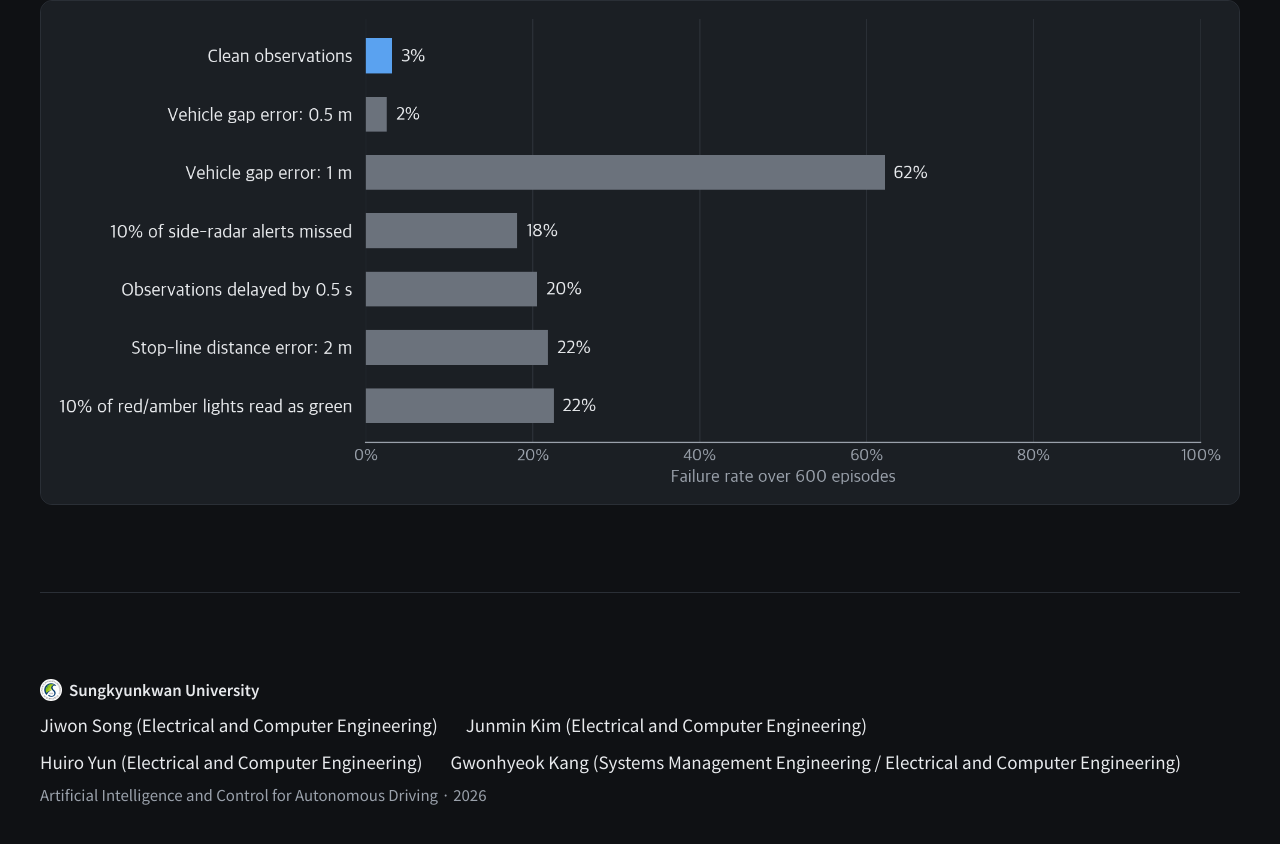
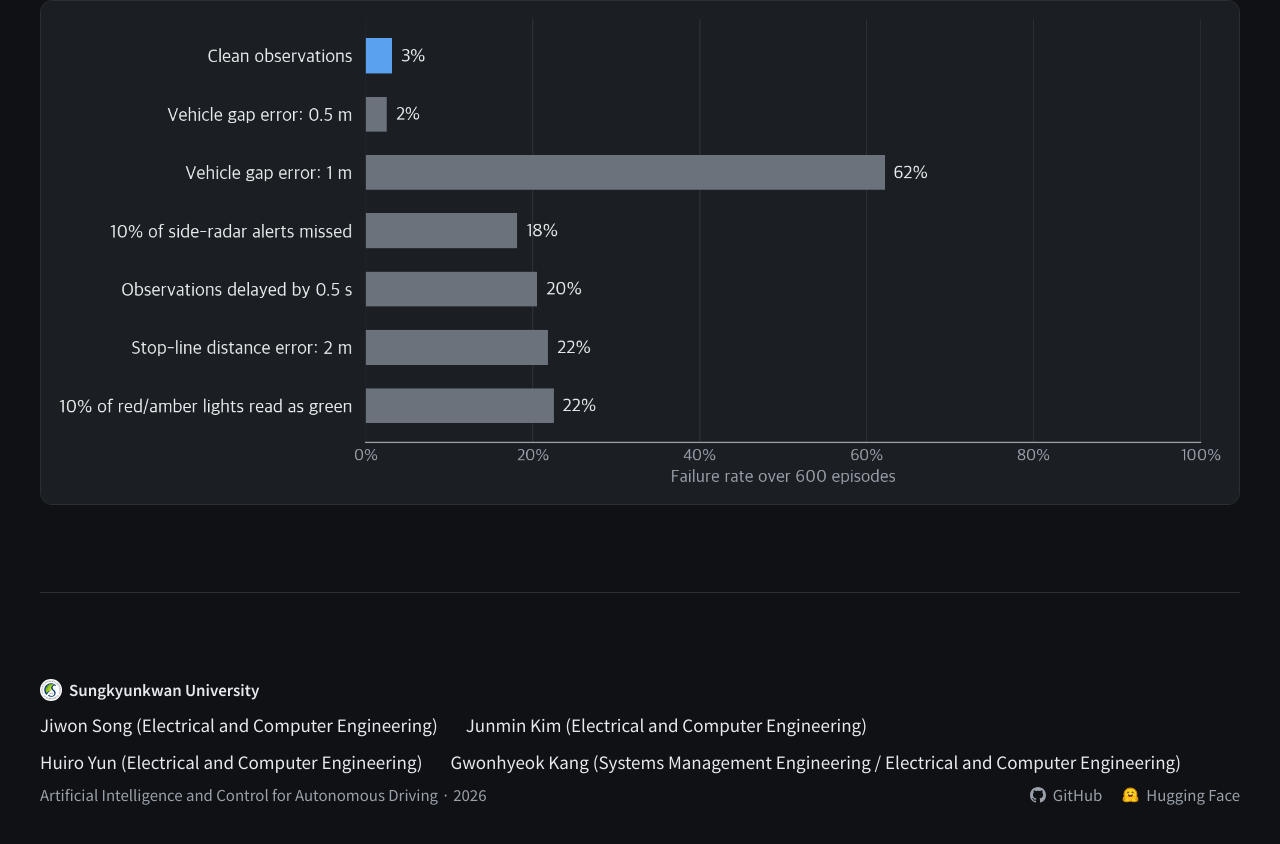
Before and after one commit to sjw0217a/Artificial_Intelligence_Driving, a plain HTML site: page docs/en.html in a window 1280 px wide. Shown: the part 8813-9657 px from the top of the page. Drawn offline with nearby package versions, Linux system fonts and the light colour scheme.

Commit message:
docs: 바닥글에 GitHub·Hugging Face 링크 추가, 맨 위 부제 수정

```diff
--- a/docs/assets/project.css
+++ b/docs/assets/project.css
@@ -164,6 +164,9 @@ td.num,th.num{text-align:right;font-variant-numeric:tabular-nums}
 footer{padding:56px 0 72px;color:var(--muted);font-size:15px}
 footer .row{display:flex;justify-content:space-between;gap:24px;flex-wrap:wrap}
 footer b{color:var(--text)}
+.footer-links{display:flex;gap:20px}
+.footer-links a{display:inline-flex;align-items:center;gap:7px;color:var(--muted)}
+.footer-links a:hover{color:var(--text);text-decoration:none}
 .authors{display:flex;flex-wrap:wrap;gap:8px 28px;font-size:17px;color:var(--text);margin:0 0 6px}
 
 .method-cards{margin:20px 0}
--- a/docs/en.html
+++ b/docs/en.html
@@ -357,6 +357,10 @@
     <div class="authors"><span>Jiwon Song (Electrical and Computer Engineering)</span><span>Junmin Kim (Electrical and Computer Engineering)</span><span>Huiro Yun (Electrical and Computer Engineering)</span><span>Gwonhyeok Kang (Systems Management Engineering / Electrical and Computer Engineering)</span></div>
     <div class="row">
       <div>Artificial Intelligence and Control for Autonomous Driving · 2026</div>
+      <div class="footer-links">
+        <a href="https://github.com/sjw0217a/Artificial_Intelligence_Driving"><svg width="16" height="16" viewBox="0 0 16 16" fill="currentColor" aria-hidden="true"><path d="M8 0c4.42 0 8 3.58 8 8a8.013 8.013 0 0 1-5.45 7.59c-.4.08-.55-.17-.55-.38 0-.27.01-1.13.01-2.2 0-.75-.25-1.23-.54-1.48 1.78-.2 3.65-.88 3.65-3.95 0-.88-.31-1.59-.82-2.15.08-.2.36-1.02-.08-2.12 0 0-.67-.22-2.2.82-.64-.18-1.32-.27-2-.27-.68 0-1.36.09-2 .27-1.53-1.03-2.2-.82-2.2-.82-.44 1.1-.16 1.92-.08 2.12-.51.56-.82 1.28-.82 2.15 0 3.06 1.86 3.75 3.64 3.95-.23.2-.44.55-.51 1.07-.46.21-1.61.55-2.33-.66-.15-.24-.6-.83-1.23-.82-.67.01-.27.38.01.53.34.19.73.9.82 1.13.16.45.68 1.31 2.69.94 0 .67.01 1.3.01 1.49 0 .21-.15.45-.55.38A7.995 7.995 0 0 1 0 8c0-4.42 3.58-8 8-8Z"/></svg>GitHub</a>
+        <a href="https://huggingface.co/datasets/JiYeaha/Artificial_Intelligence_Driving"><img src="assets/huggingface.svg" alt="" width="17" height="16">Hugging Face</a>
+      </div>
     </div>
   </div>
 </footer>
```
Also changed, not shown: docs/index.html (+5 -1 lines).
